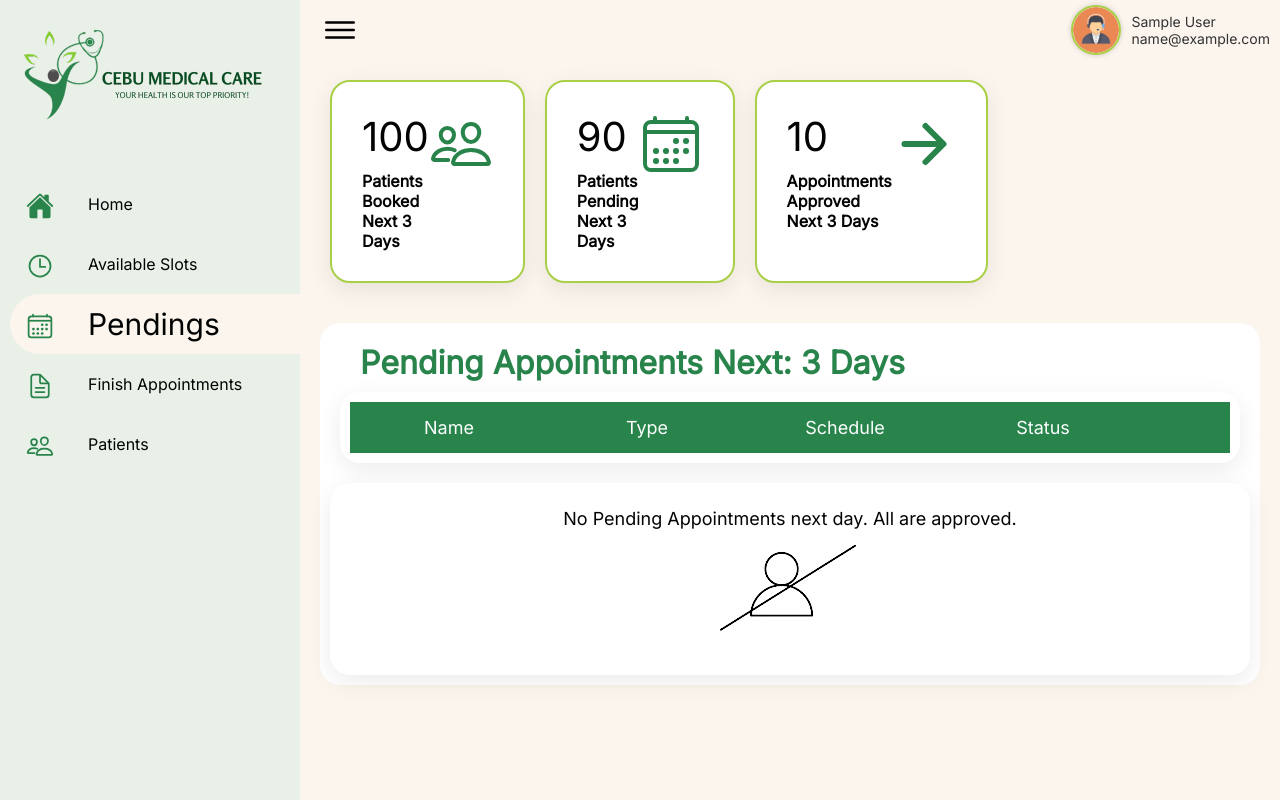
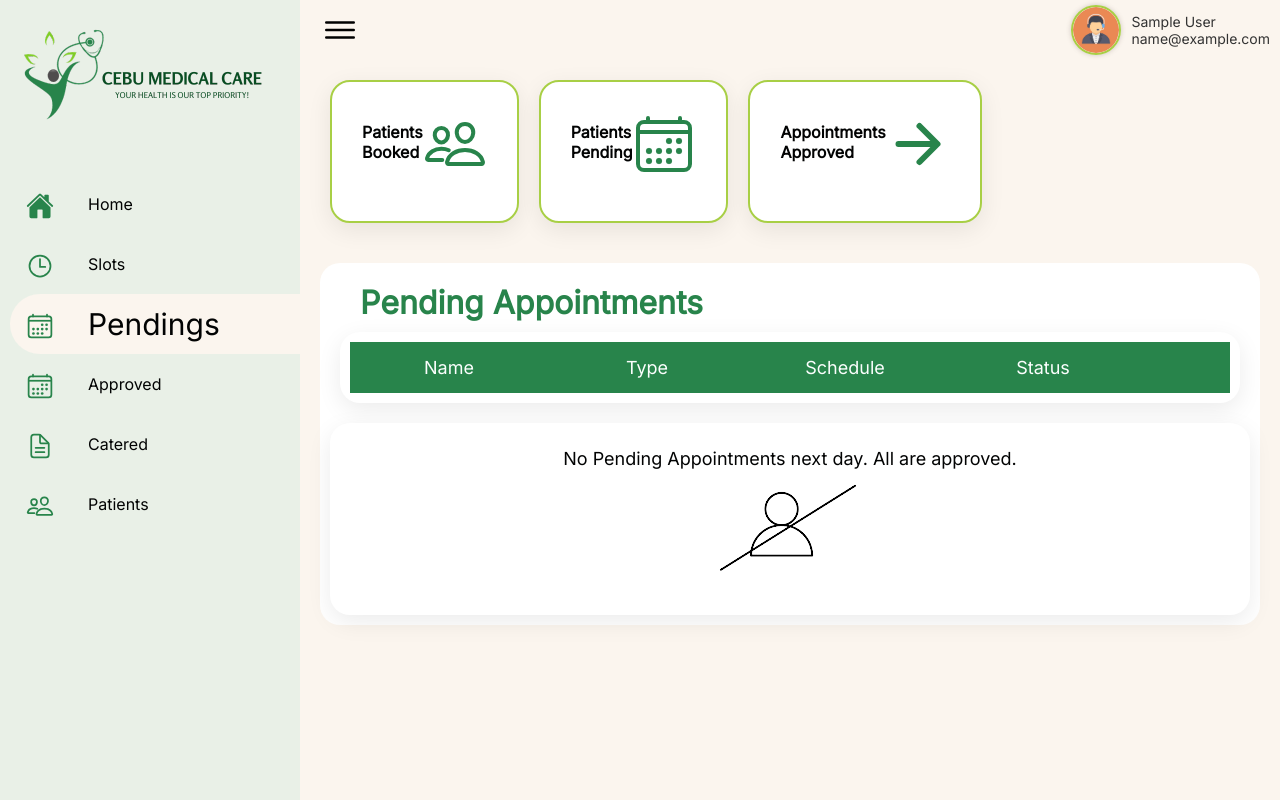
Before and after one commit to Johnbhabze/cmc, a PHP site: page /admin-side-panel/pendingAppointment.php in a window 1280 px wide. Run offline with PHP 8.4, Linux system fonts and the light colour scheme; the visitor is signed in with stand-in values (Sample User, id 1); data that the repository does not hold is empty; some libraries are stand-ins or nearby versions.

Commit message:
bugfix/pendingAppointmentsPage .update HTML

```diff
--- a/public/admin-side-panel/pendingAppointment.php
+++ b/public/admin-side-panel/pendingAppointment.php
@@ -19,6 +19,8 @@ if(!isset($_SESSION["admin_email"])){
     <script nomodule src="https://unpkg.com/ionicons@5.5.2/dist/ionicons/ionicons.js"></script>
 
     <script type="text/javascript" src="../../js/authentication.js"></script>
+    <script type="text/javascript" src="../../js/pendingcards.js"></script>
+
     <script src="https://kit.fontawesome.com/75f1c3823b.js" crossorigin="anonymous"></script>
     <link rel="icon" type="image/x-icon" href="../../imgs/favicon.ico">
     <link href='https://fonts.googleapis.com/css?family=Inter' rel='stylesheet'>
@@ -46,12 +48,12 @@ if(!isset($_SESSION["admin_email"])){
                         </a>
                     </li>
 
-                <li >
+                    <li>
                         <a href="availableAdminSlot.php">
                             <span class="icon">
                                 <ion-icon name="time-outline"></ion-icon>
                             </span>
-                        <span class="title">Available Slots</span>
+                            <span class="title">Slots</span>
                         </a>
                     </li>
 
@@ -65,11 +67,21 @@ if(!isset($_SESSION["admin_email"])){
                     </li>
 
                     <li>
+                        <a href="approvedAppointments.php">
+                            <span class="icon">
+                                <ion-icon name="calendar-outline"></ion-icon>
+                            </span>
+                            <span class="title">Approved</span>
+                        </a>
+                    </li>
+
+
+                    <li>
                         <a href="history.php">
                             <span class="icon">
                                 <ion-icon name="document-text-outline"></ion-icon>
                             </span>
-                        <span class="title">Finish Appointments</span>
+                            <span class="title">Catered</span>
                         </a>
                     </li>
 
@@ -92,6 +104,8 @@ if(!isset($_SESSION["admin_email"])){
                     </li>
                 </ul>
         </div>
+
+
 
         <!-- =========== MAIN ============= -->
         <div class="main">
@@ -121,9 +135,15 @@ if(!isset($_SESSION["admin_email"])){
                         <a href="pendingAppointment.php" class="appointments">
                             <ion-icon class="icon" name="calendar-outline"></ion-icon> All Pendings
                         </a>
+
                         <a href="availableAdminSlot.php" class="slots">
                             <ion-icon class="icon" name="time-outline"></ion-icon> Available Slots
                         </a>
+
+                        <a href="approvedAppointments.php" class="slots">
+                            <ion-icon class="icon" name="time-outline"></ion-icon> Approved Appoint...
+                        </a>
+
                         <a href="history.php" class="history">
                             <ion-icon class="icon" name="document-text-outline"></ion-icon> Done Appointments
                         </a>
@@ -140,11 +160,10 @@ if(!isset($_SESSION["admin_email"])){
                     <div class="cardBox">
                         <div class="card">
                             <div>
-                                <div class="patients-catered" id="booked-next-threedays">
-                                    100
+                                <div class="patients-catered" id="next_catered_count">
                                     <!-- ================ AJAX ONLOAD DATA FETCH ================= -->
                                 </div>
-                                <div class="cardName">Patients Booked Next 3 Days</div>
+                                <div class="cardName">Patients Booked</div>
                             </div>
 
                             <div class="iconBx">
@@ -157,10 +176,9 @@ if(!isset($_SESSION["admin_email"])){
                         <div class="card">
                             <div>
                                 <div class="patients-today" id="pending-next-threedays">
-                                    90
                                     <!-- ================ AJAX ONLOAD DATA FETCH ================= -->
                                 </div>
-                                <div class="cardName">Patients Pending Next 3 Days</div>
+                                <div class="cardName">Patients Pending</div>
                             </div>
 
                             <div class="iconBx">
@@ -173,11 +191,9 @@ if(!isset($_SESSION["admin_email"])){
                         <div class="card">
                             <div>
                                 <div class="patients-tomorrow" id="approved-next-threedays">
-
-                                    10
                                     <!-- ================ AJAX ONLOAD DATA FETCH ================= -->
                                 </div>
-                                <div class="cardName">Appointments Approved Next 3 Days</div>
+                                <div class="cardName">Appointments Approved</div>
                             </div>
 
                             <div class="iconBx">
@@ -192,7 +208,7 @@ if(!isset($_SESSION["admin_email"])){
 
             <div class="pendingBody">
                 <div class="pendingHeader">
-                    <h1>Pending Appointments Next: 3 Days</h1>
+                    <h1>Pending Appointments</h1>
 
                     <div class="details">
                         <div class="appointmentsContainer">
```
Lines whose indentation alone changed are shown as unchanged.
